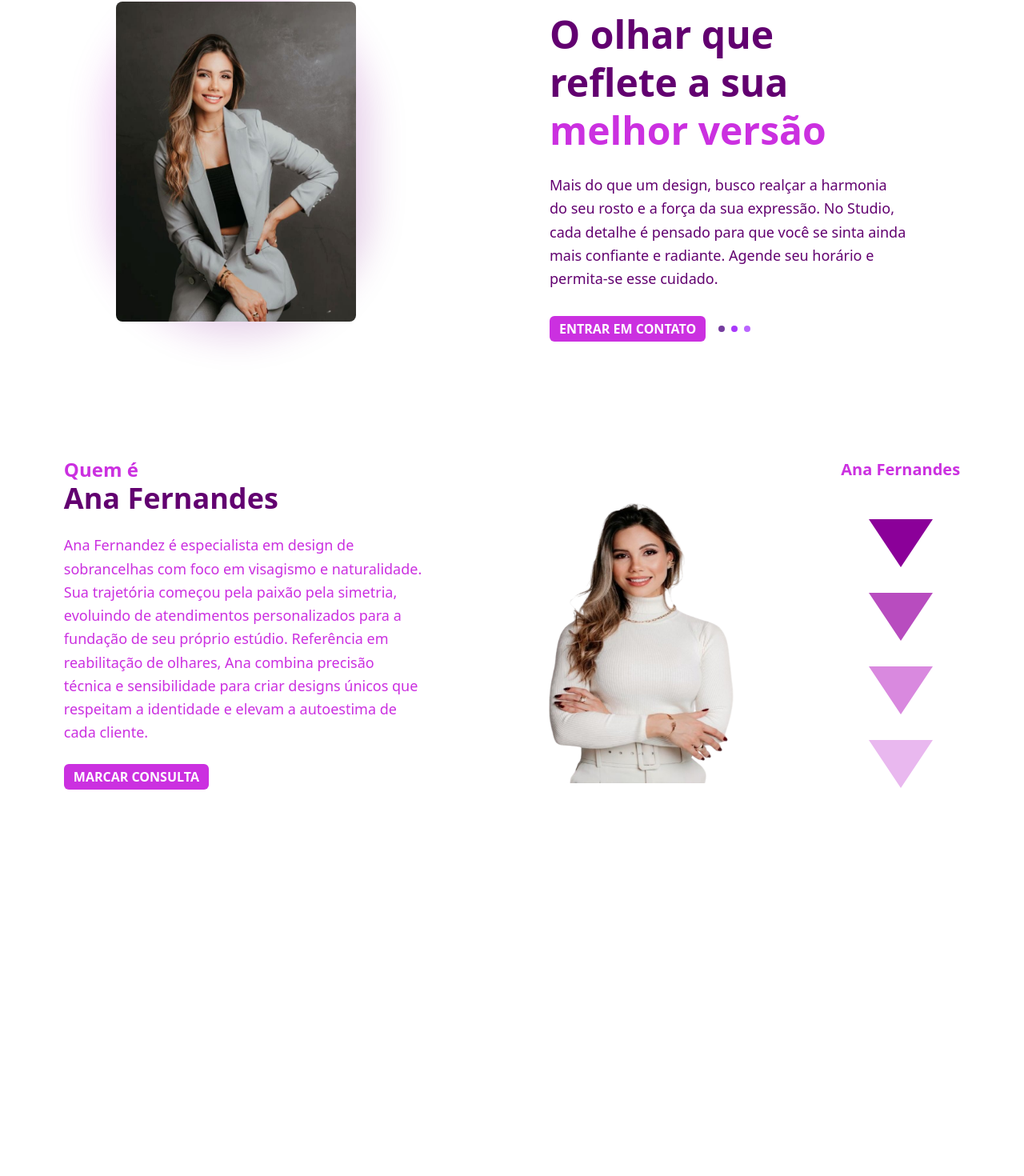
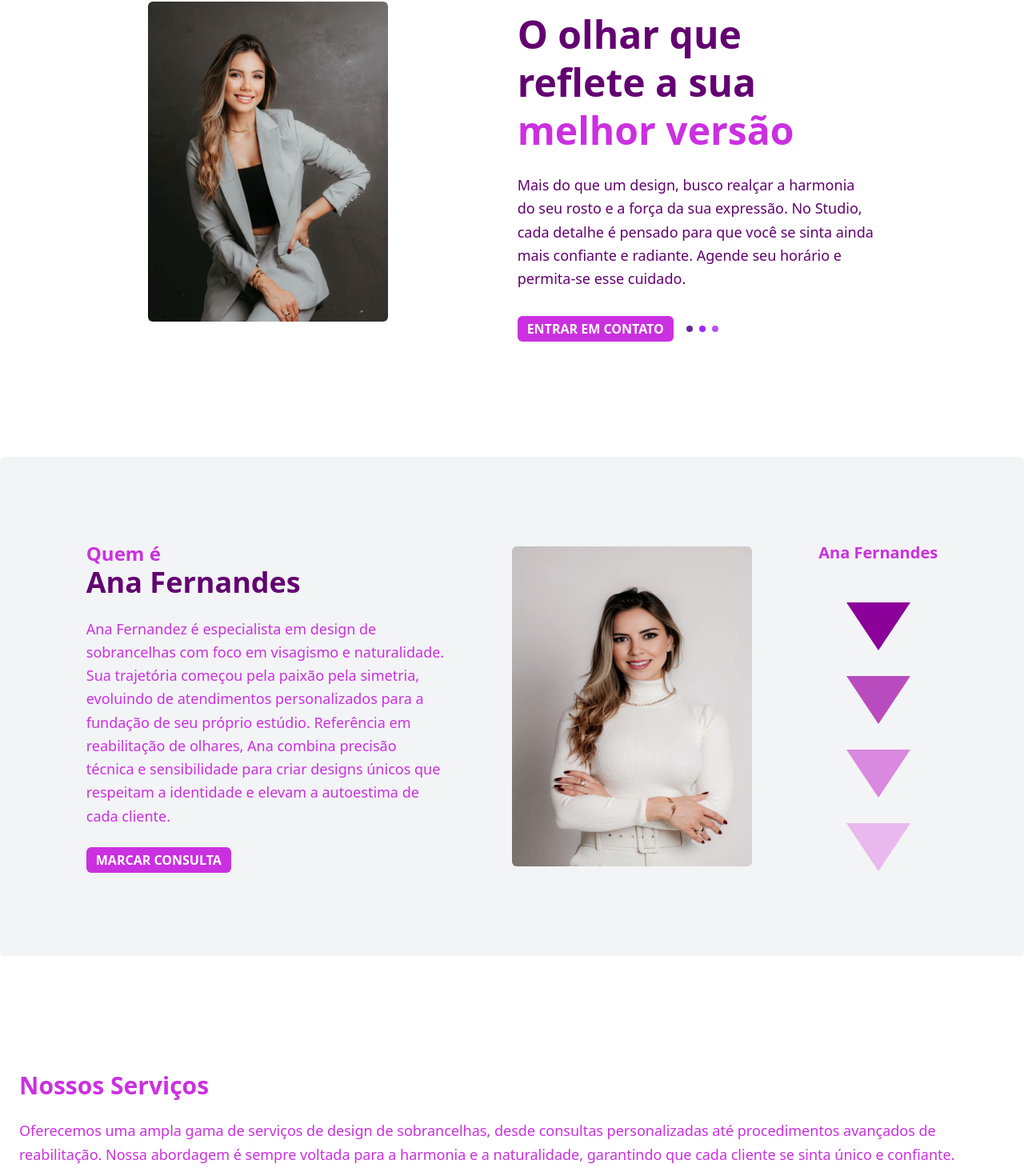
Before and after one commit to rafaeldominguess/Dess-Landing-Page, a Next.js app in the folder dess/: page / in a window 1280 px wide. Shown: the part 136-1606 px from the top of the page at 80% size. Before the commit the page ends 1195 px from the top, so only its background shows below. Built offline with nearby package versions, Linux system fonts and the light colour scheme.

Commit message:
Add Services component with service offerings description

```diff
--- a/dess/src/app/page.jsx
+++ b/dess/src/app/page.jsx
@@ -1,6 +1,7 @@
 import Header from "@/components/shared/NavBar/header";
 import Hero from "@/sections/hero/hero";
 import About from "@/sections/About/About";
+import Services from "@/sections/Services/Services";
 
 
 export default function Home() {
@@ -9,6 +10,7 @@ export default function Home() {
       <Header />
       <Hero />
       <About />
+      <Services />
     </div>
   );
 }
--- a/dess/src/sections/About/About.jsx
+++ b/dess/src/sections/About/About.jsx
@@ -3,7 +3,7 @@ import Button from "../../components/ui/Button/button";
 function About() {
     return (
         <main className="overflow-hidden w-full max-h-800 py-18">
-            <div className="md:flex max-w-350 mx-auto px-6 items-center justify-around">
+            <div className="md:flex max-w-350 mx-auto px-6 items-center justify-evenly bg-gray-100 rounded-md py-10">
                 <section className=" w-full md:w-160 flex flex-col gap-6 max-w-md ">
                     <div>
                         <h1 className="text-2xl text-(--color) font-bold">Quem é</h1>
@@ -21,11 +21,11 @@ function About() {
 
                 </section>
 
-                <section className="flex justify-center items-center" >
-                    <div >
+                <section className="flex justify-center items-center py-18" >
+                    <div className=" ">
                         <img src="./fotoprofissional.jpg" alt="foto da profissional Ana Fernandes"
                         quality={100}
-                        className="w-50 h-75 md:w-75 md:h-100"
+                        className="w-50 h-75 md:w-75 md:h-100 rounded-md"
                         />
                     </div>
                 </section>
--- /dev/null
+++ b/dess/src/sections/Services/Services.jsx
@@ -0,0 +1,14 @@
+function Services() {
+    return (
+    <main>
+        <div className="max-w-350 mx-auto px-6 py-18">
+            <h1 className="text-3xl text-(--color) font-bold mb-6">Nossos Serviços</h1>
+            <p className="text-(--color) text-lg leading-relaxed">
+                Oferecemos uma ampla gama de serviços de design de sobrancelhas, desde consultas personalizadas até procedimentos avançados de reabilitação. Nossa abordagem é sempre voltada para a harmonia e a naturalidade, garantindo que cada cliente se sinta único e confiante.
+            </p>
+        </div>
+    </main>
+)
+}
+
+export default Services;
--- a/dess/src/sections/hero/hero.jsx
+++ b/dess/src/sections/hero/hero.jsx
@@ -5,21 +5,17 @@ function Hero() {
     return (
         <main className="relative w-full overflow-hidden">
 
-            <div className="relative max-w-350 flex justify-around items-center mx-auto py-18 px-6">
+            <div className="relative max-w-350 flex justify-evenly items-center mx-auto py-18 px-6">
                 <div className="relative">
 
-
-                    {/* Círculo decorativo atrás da imagem */}
-                    <div className="absolute -inset-4 bg-linear-to-br from-(--color) to-(--color-servicesheader) rounded-full opacity-20 blur-xl"></div>
-
                     <Image
-                        src="/foto hero.jpg"
+                        src="/foto_hero.jpg"
                         alt="Hero background"
                         width={300}
                         height={100}
                         quality={100}
                         priority
-                        className="w-50 h-75 md:w-75 md:h-100 relative rounded-lg object-cover"
+                        className="object-cover rounded-md w-50 h-75 md:w-75 md:h-100 relative"
                     />
 
                 </div>
```
Also changed, not shown: dess/public/foto_hero.jpg (renamed from dess/public/foto hero.jpg), dess/public/fotoprofissional.jpg.
